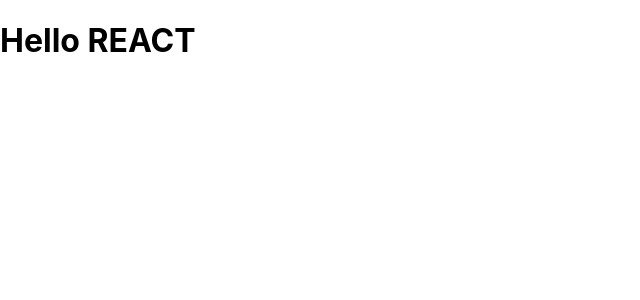
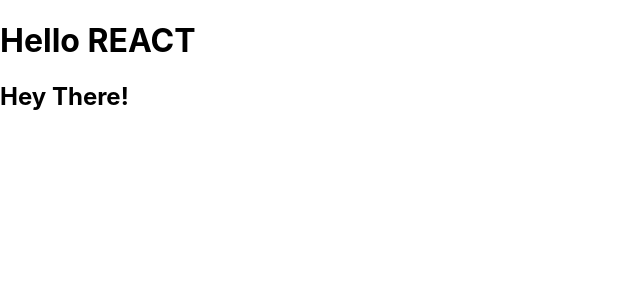
Before and after one commit to newcombn/youtube-react-typescript-tdd-tutorial, a React (Create React App) app: page / in a window 1280 px wide. Shown: the top 300 px of the page, without its empty margins (0-640 px from the left). Built offline with nearby package versions, Linux system fonts and the light colour scheme.

Commit message:
Added explicit return types for label() and App() functions. Also added h2 tag section to allow further tests in App.test.tsx.

```diff
--- a/src/App.tsx
+++ b/src/App.tsx
@@ -1,15 +1,15 @@
 import React from 'react';
 import './App.css';
 
-// NRN - this test here
-export function label(name: string) {
+export function label(name: string) : string {
     return `Hello ${name.toUpperCase()}`;
 }
 
-function App() {
+function App(): React.JSX.Element {
   return (
       <div>
         <h1>{label("React")}</h1>
+        <h2>Hey There!</h2>
       </div>
   );
 }
```
